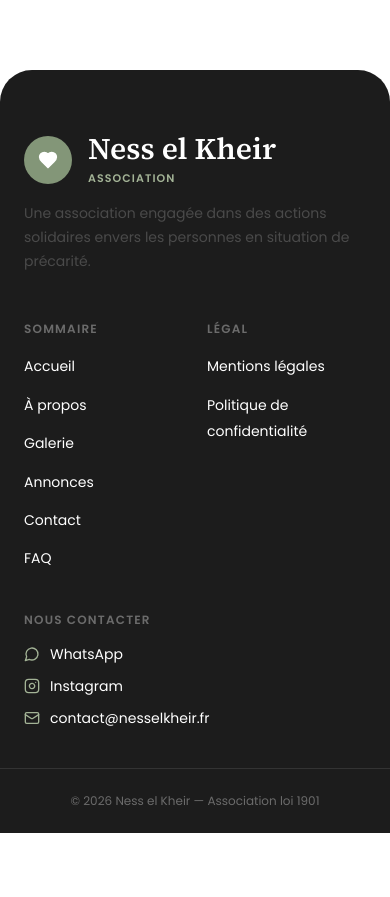
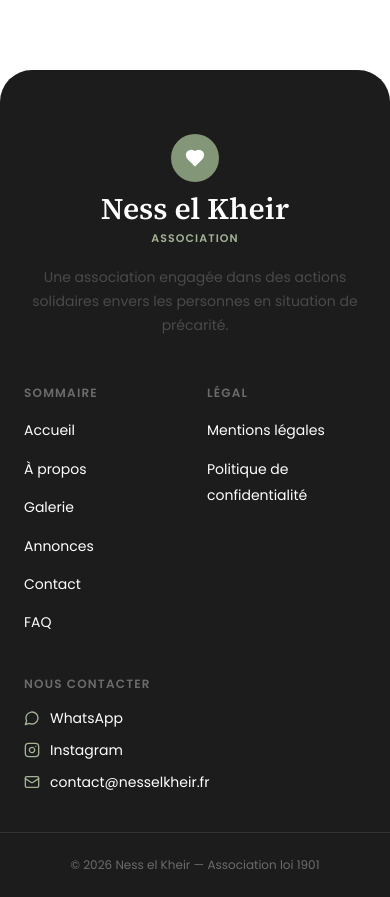
Before and after one commit to YanisZzzz6721/Ness-El-Kheir, a Next.js app: page / in a window 390 px wide. Shown: the part 5383-6280 px from the top of the page. Before the commit the page ends 6216 px from the top, so only its background shows below. Built offline with nearby package versions, Linux system fonts and the light colour scheme; no server answers; the database is empty.

Commit message:
fix: footer - titre et description centrés, texte pleine largeur responsive
Co-Authored-By: Claude Sonnet 4.6 <noreply@anthropic.com>

```diff
--- a/src/components/layout/Footer.tsx
+++ b/src/components/layout/Footer.tsx
@@ -33,13 +33,13 @@ export default function Footer({ content }: Props) {
 
         <div className="container-site pt-16 pb-10 md:pt-20 md:pb-12 flex flex-col gap-12 md:gap-14">
 
-          {/* Brand — seul en haut, bien espacé du bord */}
-          <div className="flex flex-col gap-4 w-full">
-            <div className="flex items-center gap-4 w-full">
+          {/* Brand — centré, titre et texte pleine largeur */}
+          <div className="flex flex-col items-center gap-5 w-full text-center">
+            <div className="flex flex-col items-center gap-3">
               <div className="w-12 h-12 md:w-14 md:h-14 rounded-full bg-[#839678] flex items-center justify-center flex-shrink-0">
                 <Heart size={20} className="text-white fill-white" />
               </div>
-              <div className="leading-tight flex-1 min-w-0">
+              <div className="leading-tight">
                 <span className="block font-[family-name:var(--font-source-serif)] text-3xl sm:text-4xl md:text-5xl font-semibold leading-none">
                   {content.hero_titre ?? "Ness el Kheir"}
                 </span>
@@ -48,7 +48,7 @@ export default function Footer({ content }: Props) {
                 </span>
               </div>
             </div>
-            <p className="text-sm text-white/55 leading-relaxed max-w-xl">
+            <p className="text-sm text-white/55 leading-relaxed w-full max-w-3xl">
               {description}
             </p>
           </div>
```
